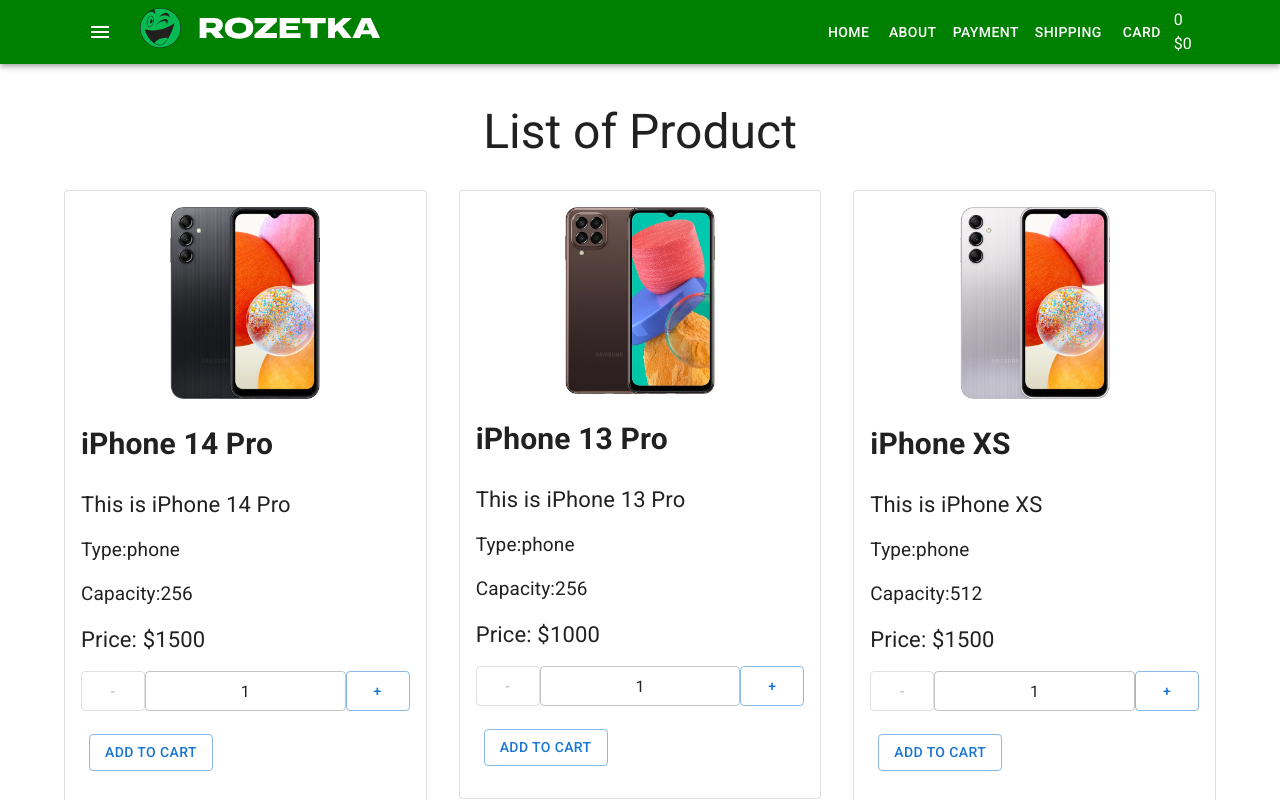
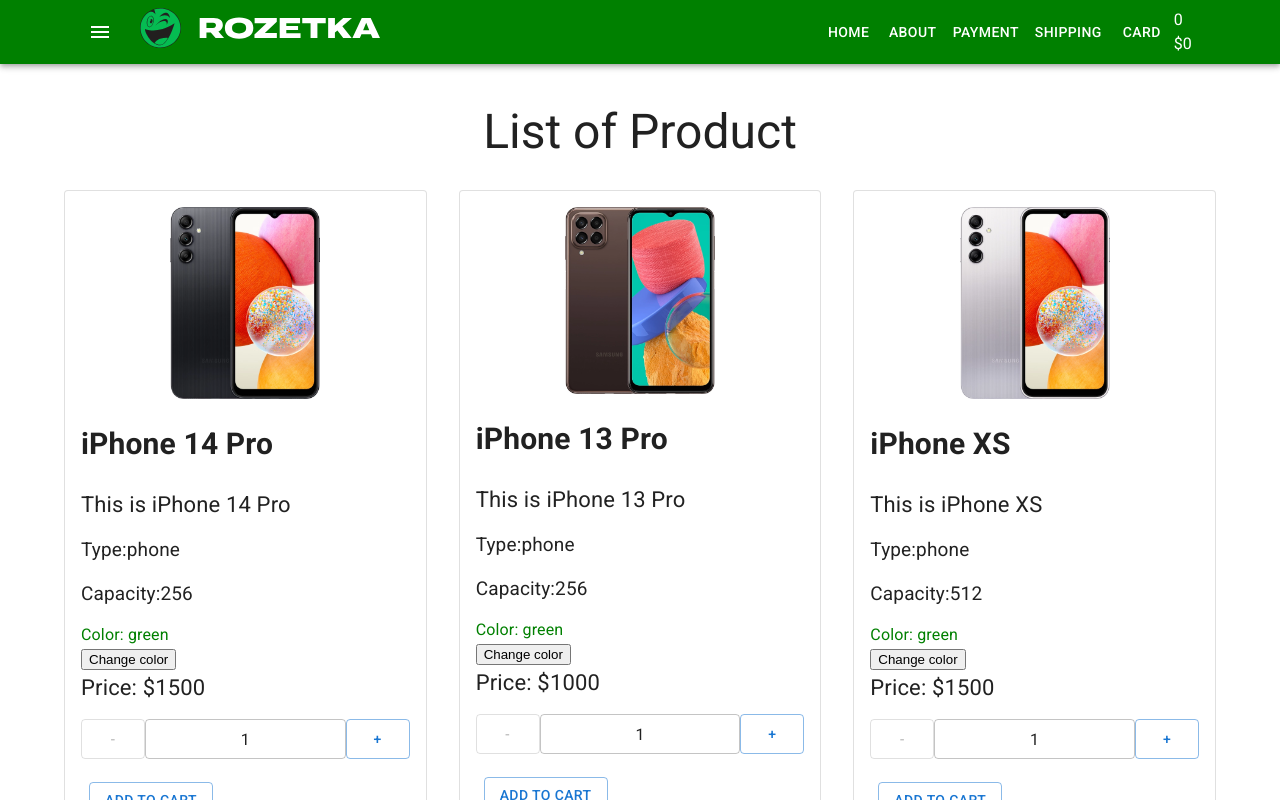
Before and after one commit to Volodymyr-VNB/react-shop, a React (Create React App) app: page / in a window 1280 px wide. Shown: the top 800 px of the page. Built offline with nearby package versions, Linux system fonts and the light colour scheme.

Commit message:
кнопка з колірами з хуком

```diff
--- a/src/components/Products/ProductsListItem.scss
+++ b/src/components/Products/ProductsListItem.scss
@@ -33,3 +33,9 @@
         text-align: center;
     }
 }
+.red{
+    color: red;
+}
+.green{
+    color: green;
+}
--- a/src/components/Products/ProductsListItem.tsx
+++ b/src/components/Products/ProductsListItem.tsx
@@ -25,11 +25,16 @@
     image,
 }: Props) => {
     const [count, setCount] = useState<number>(1)
+    const [color, setColor] = useState<string>("green")
+
     const onIncrementClick = () =>{
       setCount((prevState)=>prevState+1)
     }
     const onDecrementClick = () =>{
       setCount((prevState)=>prevState-1)
+    }
+    const onChengColor = () =>{
+      setColor((prevState)=> prevState==="green"? "red":"green" )
     }
 
     return (
@@ -42,6 +47,9 @@
                 <p className="product-description">{description}</p>
                 <div className="product-features">Type:{type}</div>
                 <div className="product-features">Capacity:{capacity}</div>
+                <div className={color}>Color: {color}</div>
+                <button
+                onClick={()=> onChengColor()}>Change color</button>
                 <div className="product-price">Price: ${price}</div>
                 <div className="product-quantity">
                     <Button variant="outlined"
```
